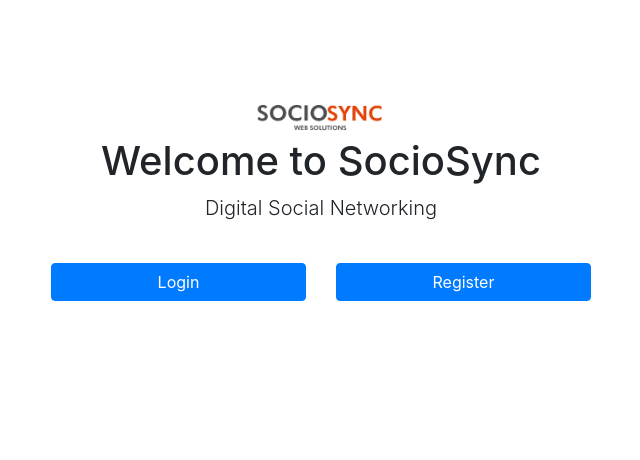
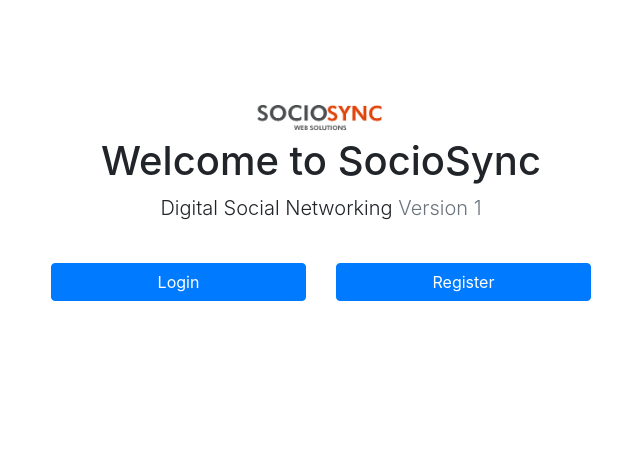
Before and after one commit to KingdomThought/Capstone, a Django app: page / in a window 1280 px wide. Shown: the part 195-655 px from the top of the page, without its empty margins (319-959 px from the left). Run offline with Django 4.2, Linux system fonts and the light colour scheme; parts of the project's set-up code (start-up, migrations or seed data) failed here and were passed over; some libraries are stand-ins or nearby versions.

Commit message:
Update home.html-Added Version1

```diff
--- a/user_auth/templates/user_auth/home.html
+++ b/user_auth/templates/user_auth/home.html
@@ -28,7 +28,7 @@
             <div class="col-md-6 text-center mt-5">
                 <img src="{% static 'user_auth/img/logo.png' %}" alt="Logo" style="width: 25%;">
                 <h1>Welcome to SocioSync</h1>
-                <p class="lead">Digital Social Networking</p>
+                <p class="lead">Digital Social Networking <span class="text-muted">Version 1</span></p>
             </div>
         </div>
         <div class="row justify-content-center mt-4">
```
